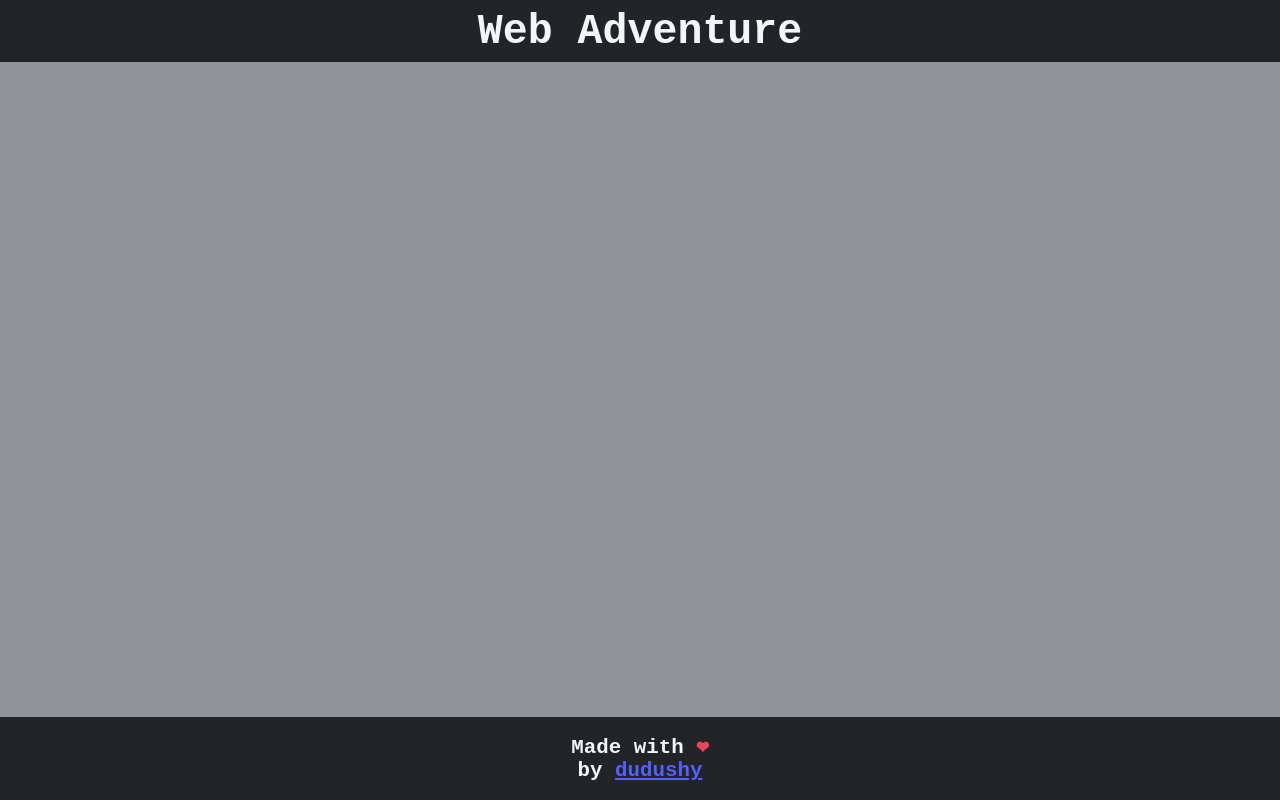
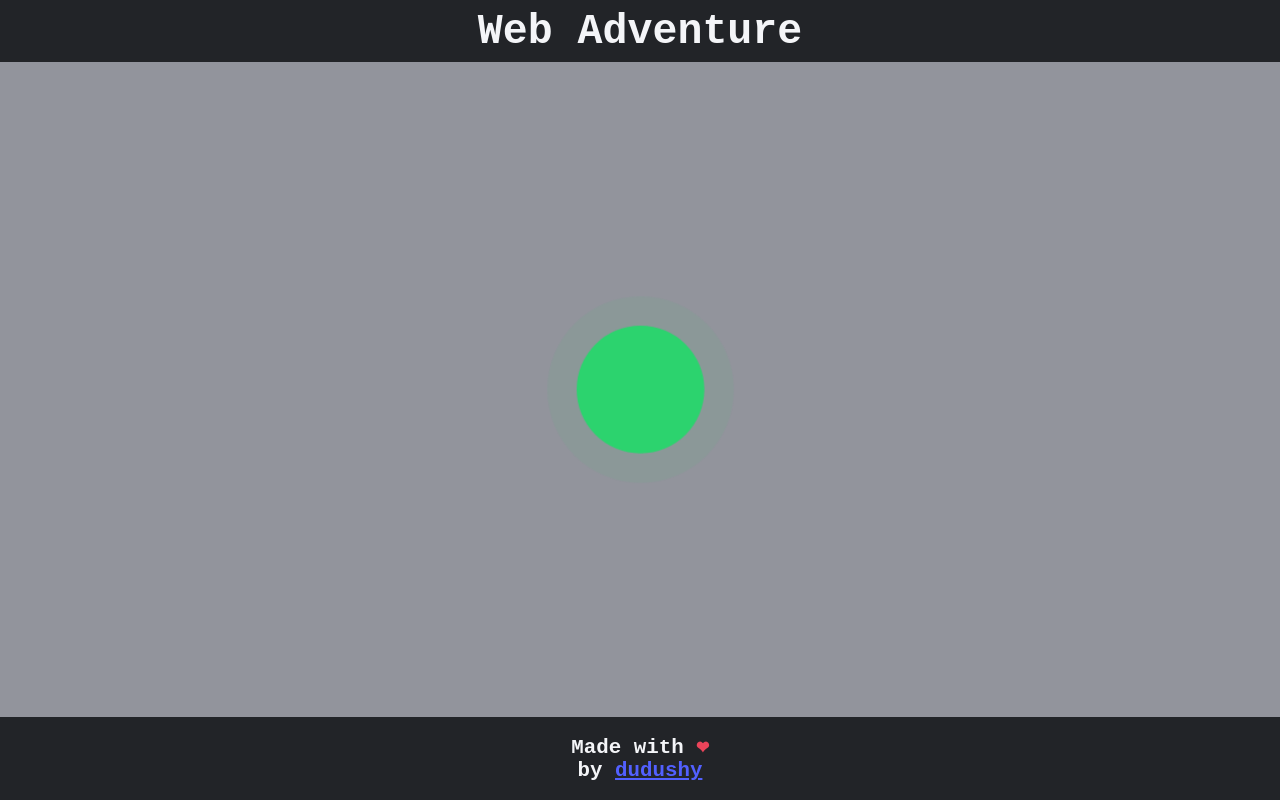
Before and after one commit to dudushy/web-adventure, an Angular app: page /pulse in a window 1280 px wide. Built offline with nearby package versions, Linux system fonts and the light colour scheme.

Commit message:
Finish pulse

```diff
--- a/src/app/adventures/loaders/pulse/pulse.component.html
+++ b/src/app/adventures/loaders/pulse/pulse.component.html
@@ -1,2 +1,5 @@
 <div id="content">
+  <div class="circle">
+    <div class="circle-pulse"></div>
+  </div>
 </div>
--- a/src/app/adventures/loaders/pulse/pulse.component.scss
+++ b/src/app/adventures/loaders/pulse/pulse.component.scss
@@ -23,3 +23,46 @@
   justify-content: center;
   align-items: center;
 }
+
+.circle {
+  --animationDuration: 3s;
+
+  position: relative;
+  @include square(calc(var(--responsiveUnit) * 6));
+  border-radius: 50%;
+  background: $success;
+  animation: pulse var(--animationDuration) infinite;
+  // animation: pulse calc(var(--animationDuration) / 2) infinite;
+
+  .circle-pulse {
+    position: absolute;
+    height: 100%;
+    width: 100%;
+    border-radius: 50%;
+    background: $success;
+    animation: spread var(--animationDuration) infinite;
+  }
+}
+
+@keyframes pulse {
+  0% {
+    transform: scale(1);
+  }
+  50% {
+    transform: scale(1.05);
+  }
+  100% {
+    transform: scale(1);
+  }
+}
+
+@keyframes spread {
+  from {
+    transform: scale(1);
+    opacity: 0.8;
+  }
+  to {
+    transform: scale(1.5);
+    opacity: 0;
+  }
+}
```
